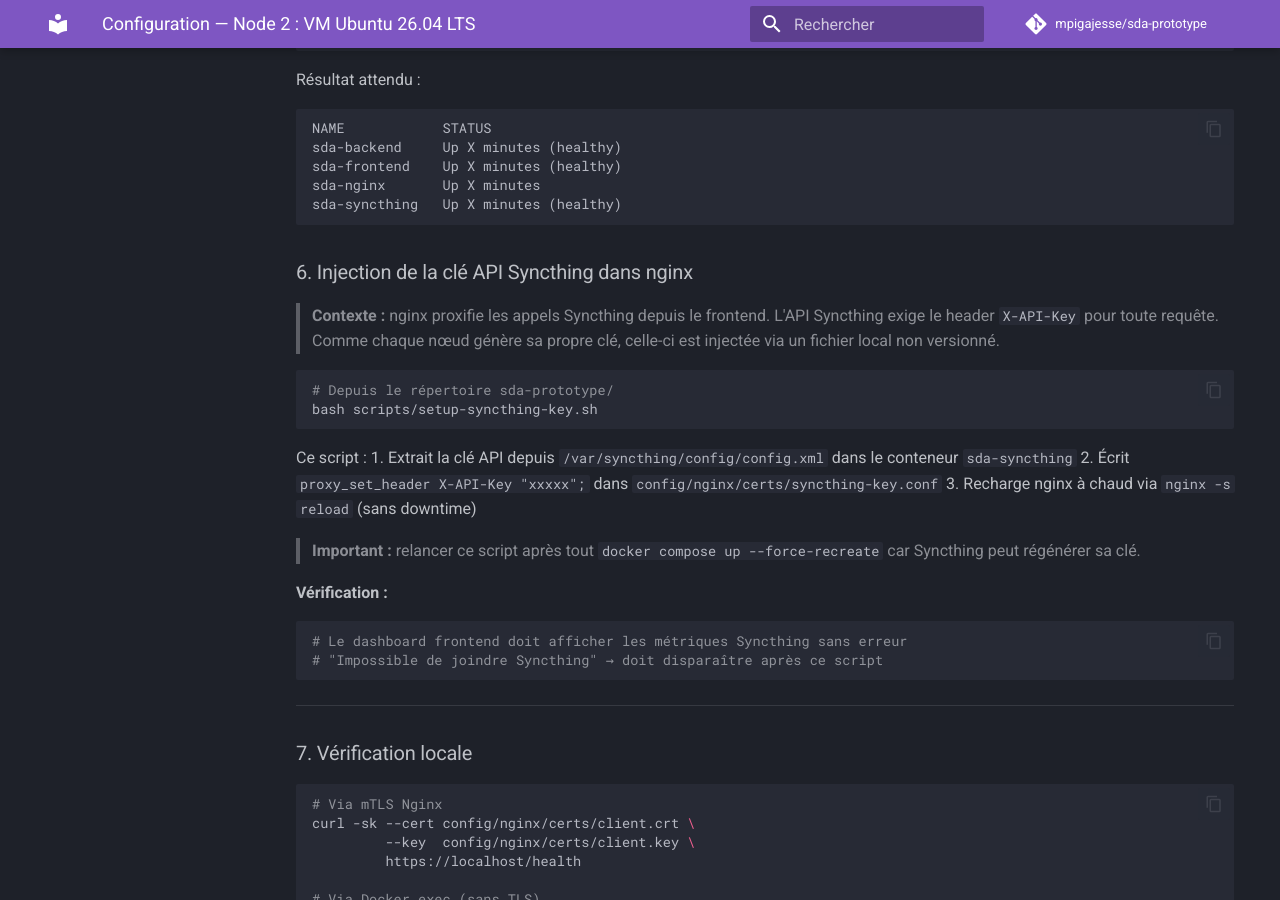
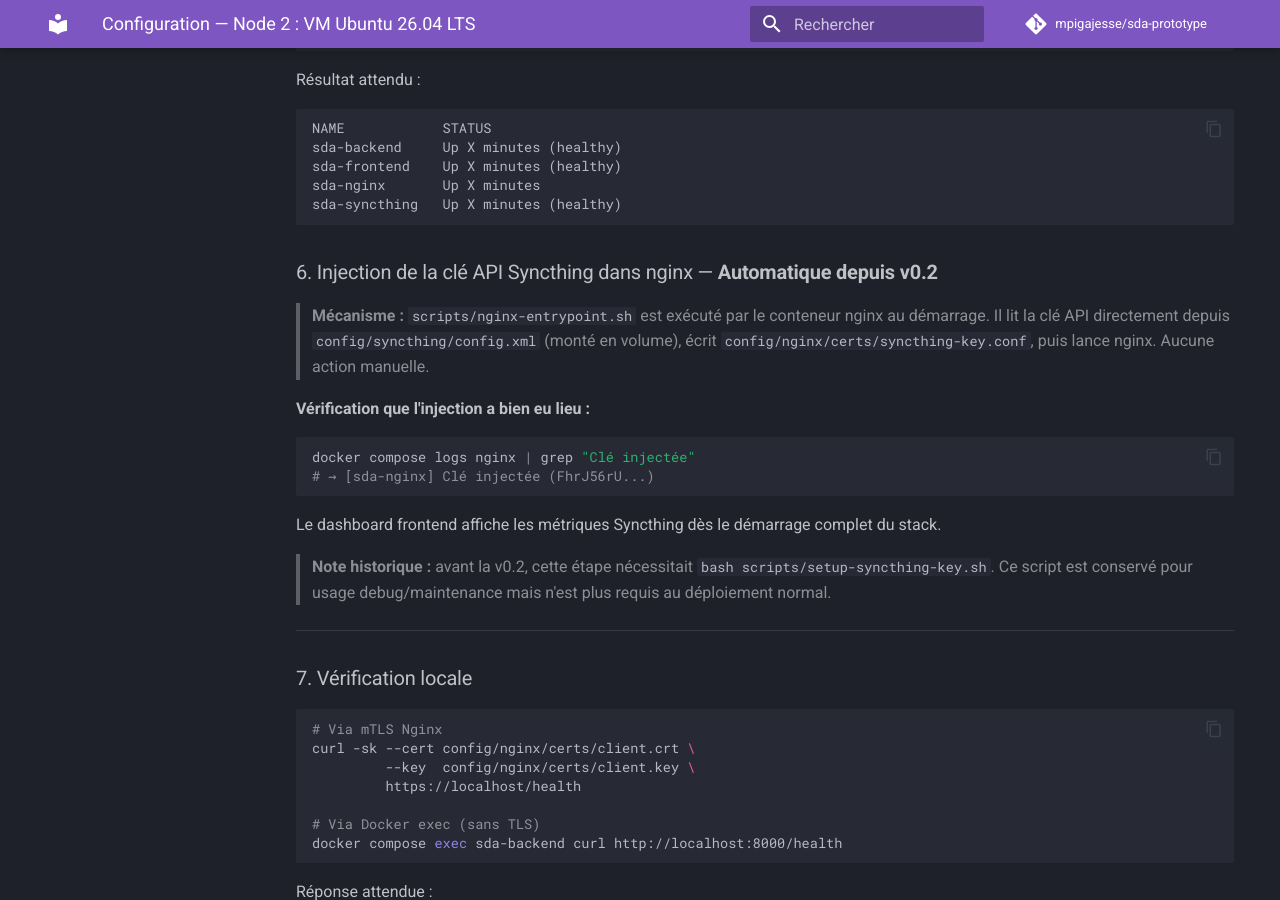
Before and after one commit to mpigajesse/sda-prototype, an MkDocs documentation site: the page built from docs/install/node-ubuntu-config.md, in a window 1280 px wide and 900 px high, scrolled down 2912 px. Built offline with MkDocs 1.6.1 and Material for MkDocs 9.7.7, drawn with Linux system fonts in a browser that asks for light colours; comment, search, counter and statistics services are not loaded; some of the changed text lies outside the part shown.

Commit message:
docs: mise à jour documentation — injection clé Syncthing désormais automatique (v0.2)
Fichiers mis à jour :
- docs/install/demo-guide.md : suppression étape setup-syncthing-key.sh (Node 2 §3.4,
  Node 3 §4.3), checklist POC mise à jour, dépannage mis à jour
- docs/install/node-deployment.md : Étape 5 enrichie avec note injection auto,
  checklist finale mise à jour
- docs/install/node-ubuntu-config.md : §6 réécrit (automatique vs manuel),
  P4 historique documenté avec solution v0.2, tableau problèmes connus mis à jour
- docs/install/node-kali-config.md : §6 réécrit

Architecture documentée :
- nginx-entrypoint.sh exécuté au démarrage conteneur nginx
- Lecture config.xml Syncthing via volume partagé (sans docker exec)
- depends_on: syncthing: condition: service_healthy
- syncthing-key.conf exclu du git, généré automatiquement à chaque démarrage

````diff
--- a/docs/install/node-ubuntu-config.md
+++ b/docs/install/node-ubuntu-config.md
@@ -125,27 +125,22 @@ sda-nginx       Up X minutes
 sda-syncthing   Up X minutes (healthy)
 ```
 
-### 6. Injection de la clé API Syncthing dans nginx
+### 6. Injection de la clé API Syncthing dans nginx — **Automatique depuis v0.2**
 
-> **Contexte :** nginx proxifie les appels Syncthing depuis le frontend. L'API Syncthing exige le header `X-API-Key` pour toute requête. Comme chaque nœud génère sa propre clé, celle-ci est injectée via un fichier local non versionné.
+> **Mécanisme :** `scripts/nginx-entrypoint.sh` est exécuté par le conteneur nginx au démarrage.
+> Il lit la clé API directement depuis `config/syncthing/config.xml` (monté en volume),
+> écrit `config/nginx/certs/syncthing-key.conf`, puis lance nginx. Aucune action manuelle.
 
+**Vérification que l'injection a bien eu lieu :**
 ```bash
-# Depuis le répertoire sda-prototype/
-bash scripts/setup-syncthing-key.sh
+docker compose logs nginx | grep "Clé injectée"
+# → [sda-nginx] Clé injectée (FhrJ56rU...)
 ```
 
-Ce script :
-1. Extrait la clé API depuis `/var/syncthing/config/config.xml` dans le conteneur `sda-syncthing`
-2. Écrit `proxy_set_header X-API-Key "xxxxx";` dans `config/nginx/certs/syncthing-key.conf`
-3. Recharge nginx à chaud via `nginx -s reload` (sans downtime)
+Le dashboard frontend affiche les métriques Syncthing dès le démarrage complet du stack.
 
-> **Important :** relancer ce script après tout `docker compose up --force-recreate` car Syncthing peut régénérer sa clé.
-
-**Vérification :**
-```bash
-# Le dashboard frontend doit afficher les métriques Syncthing sans erreur
-# "Impossible de joindre Syncthing" → doit disparaître après ce script
-```
+> **Note historique :** avant la v0.2, cette étape nécessitait `bash scripts/setup-syncthing-key.sh`.
+> Ce script est conservé pour usage debug/maintenance mais n'est plus requis au déploiement normal.
 
 ---
 
@@ -201,7 +196,7 @@ Mot de passe      : <mot de passe fort — min. 12 car., maj+min+chiffres+spéci
 | Élément | Statut |
 |---------|--------|
 | GUI accessible | ✅ `http://localhost:8384` |
-| ID complet | *(récupérer via `bash scripts/setup-syncthing-key.sh` ou GUI)* |
+| ID complet | *(récupérer via `http://localhost:8384` → Actions → Voir l'ID)* |
 | Dossier `SDA_Shared` ajouté | ✅ `/var/syncthing/SDA_Shared` |
 | Mot de passe GUI configuré | ✅ Configuré (`sda-admin-ubuntu`) |
 | Couplage avec Node 1 Win11 | ⏳ À faire |
@@ -325,16 +320,15 @@ volumes:
 ### P4 — "Impossible de joindre Syncthing" dans le dashboard frontend
 
 **Symptôme :** Dashboard frontend → `Impossible de joindre Syncthing. Vérifiez que le conteneur est démarré.`
-**Cause :** En supprimant `SYNCTHING_API_KEY` de docker-compose (fix P3), nginx n'injectait plus le header `X-API-Key` requis par l'API Syncthing → retour HTTP 403 systématique.
-**Solution :** Mécanisme `include` nginx par nœud :
-- `config/nginx/nginx.conf.template` inclut `include /etc/nginx/certs/syncthing-key.conf;`
-- `scripts/setup-syncthing-key.sh` extrait la clé du conteneur et remplit ce fichier localement
-- Le fichier `syncthing-key.conf` n'est pas commité avec la vraie clé (clé node-specific)
+**Cause initiale (v0.1) :** nginx n'injectait pas le header `X-API-Key` requis par l'API Syncthing — la clé était node-specific et devait être injectée manuellement.
+**Solution v0.1 (manuelle) :** `bash scripts/setup-syncthing-key.sh`
 
-```bash
-bash scripts/setup-syncthing-key.sh
-# → clé extraite + nginx rechargé à chaud
-```
+**Solution v0.2 (automatique) :** `scripts/nginx-entrypoint.sh` est monté dans le conteneur nginx et s'exécute au démarrage. Il lit `config/syncthing/config.xml` (volume partagé) pour extraire la clé sans `docker exec`, l'écrit dans `syncthing-key.conf`, puis démarre nginx. Nginx attend que Syncthing soit `healthy` via `depends_on: condition: service_healthy`.
+
+Architecture permanente :
+- `config/nginx/certs/syncthing-key.conf` → exclu de git (`.gitignore`) — node-specific, généré auto.
+- `config/nginx/nginx.conf.template` → `include syncthing-key.conf*` (glob, non-bloquant si absent)
+- `scripts/nginx-entrypoint.sh` → point d'entrée nginx, versionné, commun à tous les nœuds
 
 ---
 
@@ -346,7 +340,7 @@ bash scripts/setup-syncthing-key.sh
 | `sda-nginx` s'arrête en boucle | Certificats TLS absents | Vérifier `config/nginx/certs/` — relancer `bash scripts/generate-certs.sh` |
 | Port `8000` inaccessible depuis l'hôte | Design intentionnel — non exposé | Utiliser `docker compose exec sda-backend curl` ou passer par Nginx |
 | Syncthing ne voit pas les autres nœuds | Port 22000 bloqué sur `ens37` | Vérifier `ufw` et la connectivité `ping 192.168.200.1` |
-| "Impossible de joindre Syncthing" après recreate | `syncthing-key.conf` périmé | Relancer `bash scripts/setup-syncthing-key.sh` |
+| "Impossible de joindre Syncthing" après recreate | nginx n'a pas encore démarré / Syncthing pas healthy | `docker compose logs nginx` — la clé est réinjectée auto. au prochain démarrage nginx |
 
 ---
 
````
Also changed, not shown: docs/install/demo-guide.md (+15 -10 lines), docs/install/node-deployment.md (+9 -2 lines), docs/install/node-kali-config.md (+9 -5 lines).
